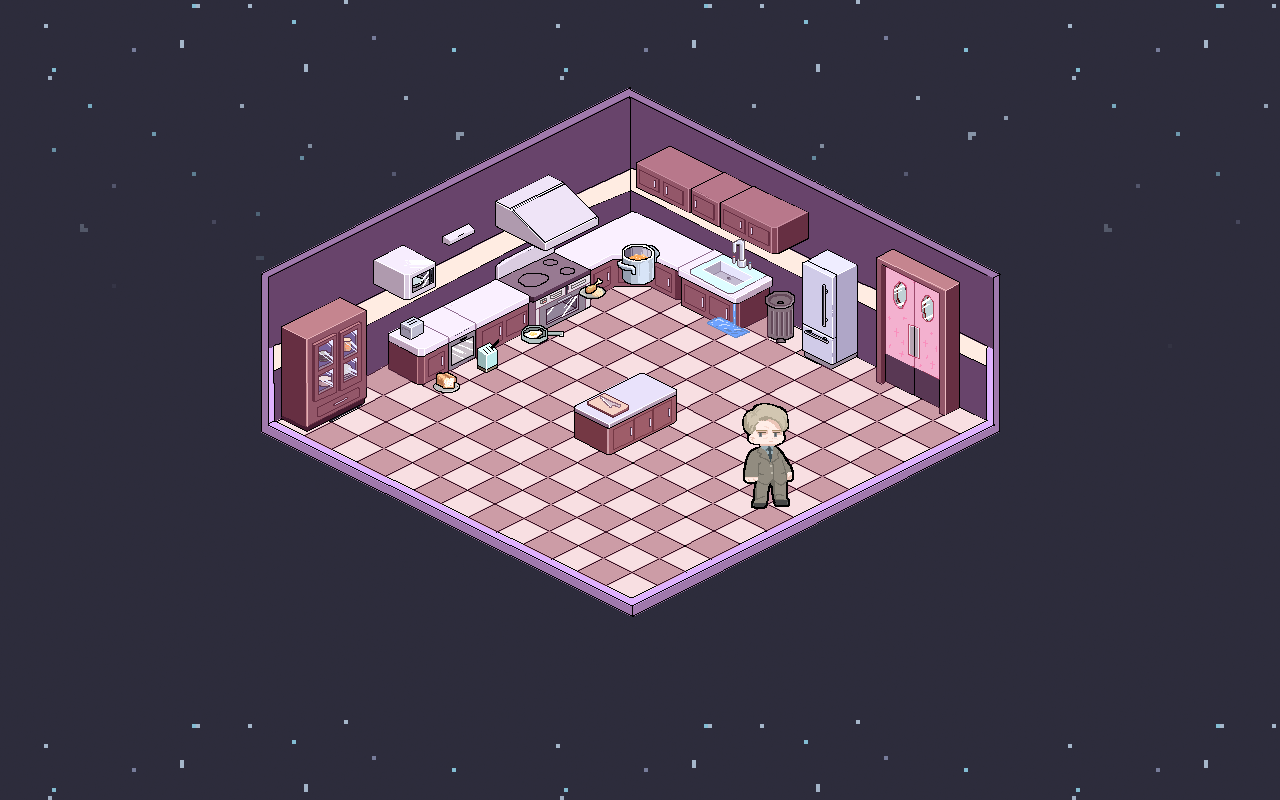
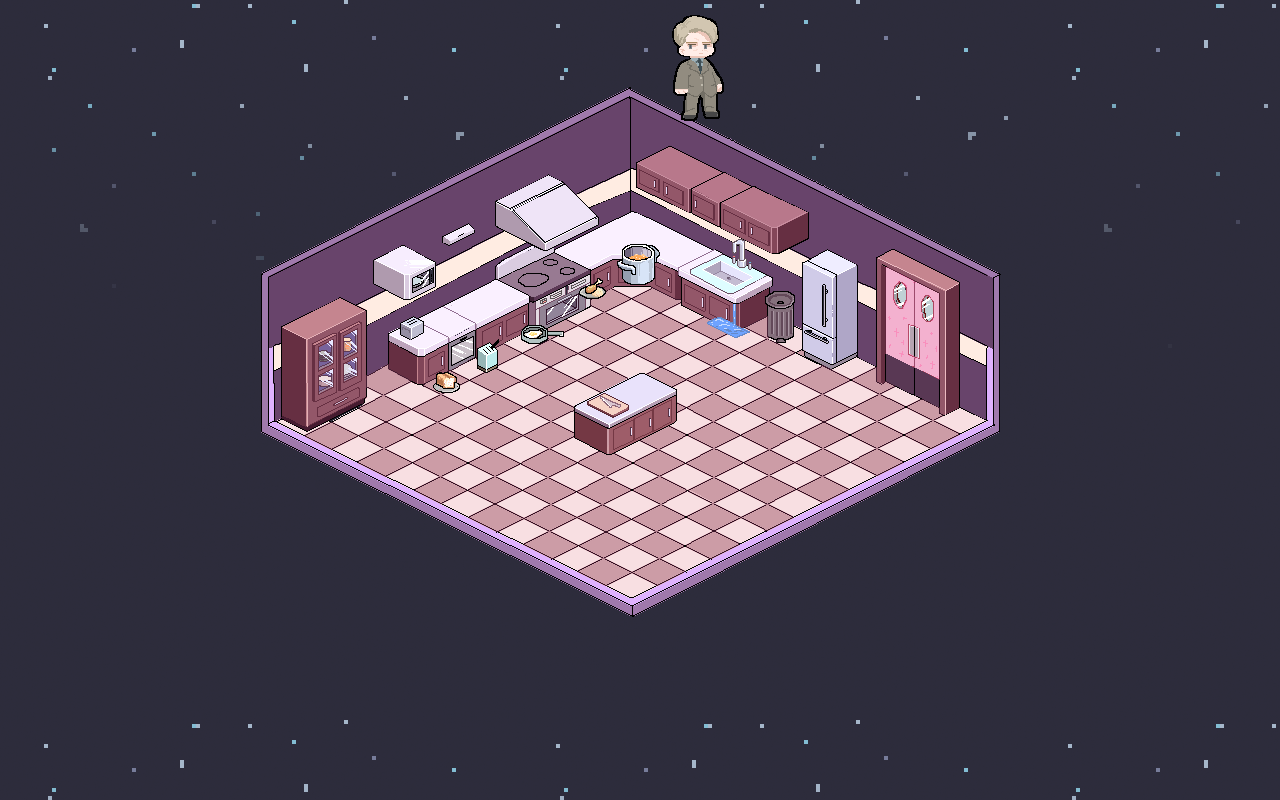
Before and after one commit to jiean80/cooking, a plain HTML site: page index.html in a window 1280 px wide. Both pictures are taken after a click on the element 769 px from the left and 456 px from the top of the page. Drawn offline with Linux system fonts and the light colour scheme.

Commit message:
Add files via upload

```diff
--- a/index.html
+++ b/index.html
@@ -16,7 +16,7 @@ body{background: url(img/bgimg.gif) repeat; background-size:cover;}
 #water {position: absolute; top:38%; left:54.9%; cursor:pointer;}
 
 
-#hannibal {position: absolute; top:50%;left:58%;}
+#hannibal {position: absolute; top:50%;left:58%; transition: all 3s; cursor:pointer;}
 
 
 </style>
@@ -151,6 +151,12 @@ body{background: url(img/bgimg.gif) repeat; background-size:cover;}
 		}
 	}
 
+	hannibal.onclick = function(){
+		hannibal.style.top = Math.random()*60 + "%";
+		hannibal.style.left = Math.random()*60 + "%";
+
+	}
+
 </script>
 
 </body>
```
